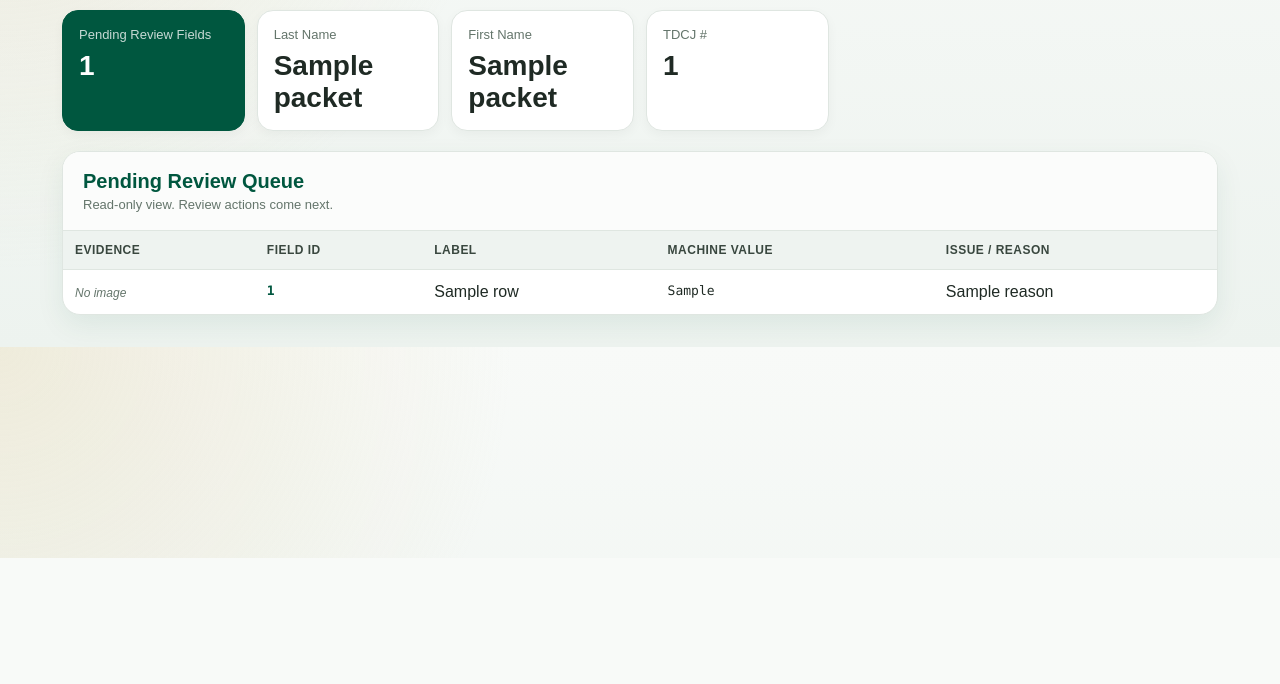
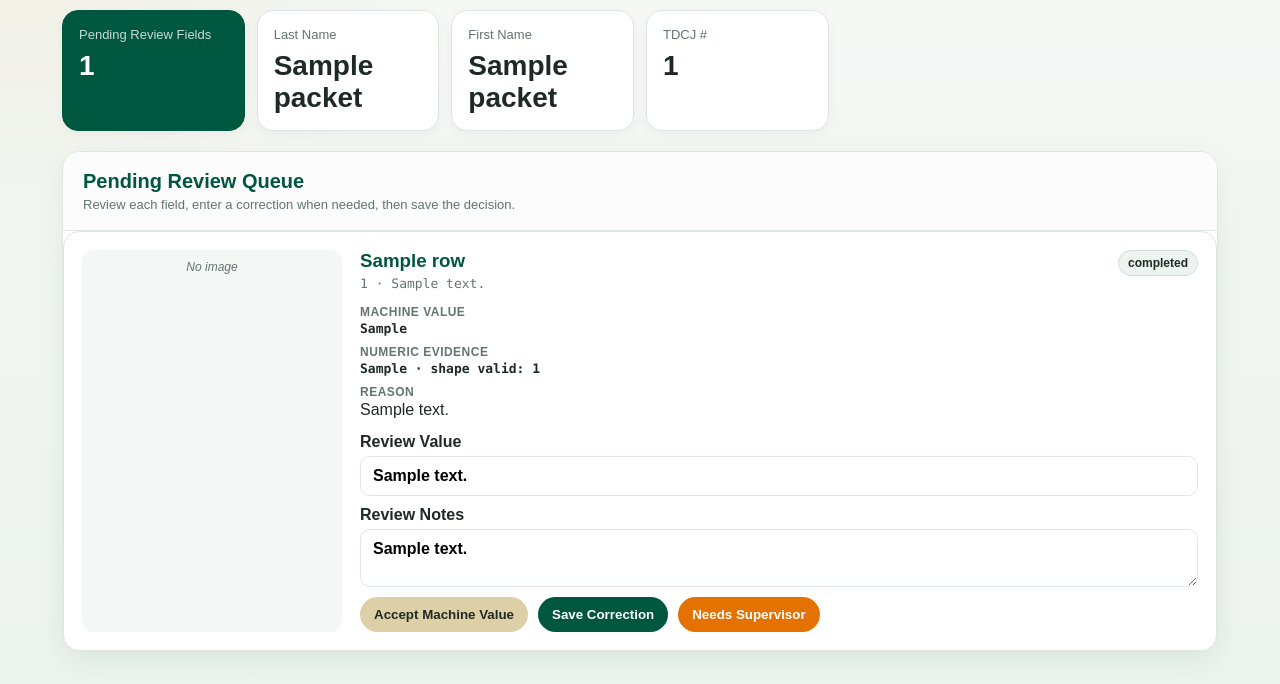
Before and after one commit to therealjoshhayes-a11y/LSCO-Windham-College-Application-Processor, a Flask app: template src/lsco_tdcj_intake/review_app/templates/packet.html in a window 1280 px wide. Shown: the part 242-926 px from the top of the page. Before the commit the page ends 800 px from the top, so only its background shows below. Run offline with Flask 3, Linux system fonts and the light colour scheme; the template is opened without the code that fills it: most values are stand-ins (such as "Sample title", 1, 10 or a date in 2020).

Commit message:
Add reviewer action card layout

```diff
--- a/src/lsco_tdcj_intake/review_app/static/review.css
+++ b/src/lsco_tdcj_intake/review_app/static/review.css
@@ -327,3 +327,138 @@ tr:last-child td {
     font-size: 12px;
     font-style: italic;
 }
+.review-list {
+    display: grid;
+    gap: 18px;
+}
+
+.review-card {
+    display: grid;
+    grid-template-columns: 260px minmax(0, 1fr);
+    gap: 18px;
+    padding: 18px;
+    border: 1px solid var(--line);
+    border-radius: 16px;
+    background: var(--white);
+}
+
+.review-evidence {
+    display: flex;
+    align-items: flex-start;
+    justify-content: center;
+    min-height: 120px;
+    background: var(--soft);
+    border-radius: 12px;
+    padding: 10px;
+}
+
+.evidence-thumb-large {
+    display: block;
+    width: 100%;
+    max-height: 220px;
+    object-fit: contain;
+    background: white;
+    border: 1px solid var(--line);
+    border-radius: 10px;
+    padding: 4px;
+}
+
+.review-main {
+    display: grid;
+    gap: 14px;
+}
+
+.review-heading {
+    display: flex;
+    justify-content: space-between;
+    gap: 12px;
+    align-items: flex-start;
+}
+
+.review-heading h3 {
+    margin: 0 0 4px 0;
+    color: var(--lsco-green);
+}
+
+.review-heading p {
+    margin: 0;
+    color: var(--muted);
+    font-size: 13px;
+}
+
+.review-values {
+    display: grid;
+    gap: 8px;
+}
+
+.field-label {
+    display: block;
+    color: var(--muted);
+    font-size: 12px;
+    font-weight: 700;
+    text-transform: uppercase;
+    letter-spacing: 0.04em;
+}
+
+.review-values p {
+    margin: 2px 0 0 0;
+}
+
+.review-form {
+    display: grid;
+    gap: 10px;
+}
+
+.review-form label {
+    display: grid;
+    gap: 5px;
+    color: var(--ink);
+    font-weight: 700;
+}
+
+.review-form input,
+.review-form textarea {
+    width: 100%;
+    box-sizing: border-box;
+    border: 1px solid var(--line);
+    border-radius: 10px;
+    padding: 10px 12px;
+    font: inherit;
+}
+
+.review-actions {
+    display: flex;
+    flex-wrap: wrap;
+    gap: 10px;
+}
+
+.primary-button,
+.secondary-button,
+.warning-button {
+    border: 0;
+    border-radius: 999px;
+    padding: 10px 14px;
+    font-weight: 800;
+    cursor: pointer;
+}
+
+.primary-button {
+    background: var(--lsco-green);
+    color: white;
+}
+
+.secondary-button {
+    background: var(--lsco-tan);
+    color: var(--ink);
+}
+
+.warning-button {
+    background: var(--lsco-orange);
+    color: white;
+}
+
+@media (max-width: 850px) {
+    .review-card {
+        grid-template-columns: 1fr;
+    }
+}
--- a/src/lsco_tdcj_intake/review_app/templates/packet.html
+++ b/src/lsco_tdcj_intake/review_app/templates/packet.html
@@ -55,28 +55,18 @@
             <div class="table-header">
                 <div>
                     <h2>Pending Review Queue</h2>
-                    <p>Read-only view. Review actions come next.</p>
+                    <p>Review each field, enter a correction when needed, then save the decision.</p>
                 </div>
             </div>
 
-            <table>
-                <thead>
-                    <tr>
-                        <th>Evidence</th>
-                        <th>Field ID</th>
-                        <th>Label</th>
-                        <th>Machine Value</th>
-                        <th>Issue / Reason</th>
-                    </tr>
-                </thead>
-                <tbody>
+            <div class="review-list">
                 {% for row in review_rows %}
-                    <tr>
-                        <td>
+                <article class="review-card">
+                    <div class="review-evidence">
                         {% if row.evidence_relative_path %}
                             <a href="{{ url_for('packet_file', packet_id=packet.packet_id, relative_path=row.evidence_relative_path) }}" target="_blank">
                                 <img
-                                        class="evidence-thumb"
+                                    class="evidence-thumb-large"
                                     src="{{ url_for('packet_file', packet_id=packet.packet_id, relative_path=row.evidence_relative_path) }}"
                                     alt="Evidence crop for {{ row.field_id }}"
                                 >
@@ -84,21 +74,73 @@
                         {% else %}
                             <span class="no-evidence">No image</span>
                         {% endif %}
-                        </td>
-                        <td class="mono packet-id">{{ row.field_id }}</td>
-                        <td>{{ row.label or row.field_label or row.name }}</td>
-                        <td class="mono">
-                            {{ row.machine_value or row.ocr_value or row.suggested_value or row.value }}
-                        </td>
-                        <td>{{ row.reason or row.review_reason or row.status or row.issue }}</td>
-                    </tr>
+                    </div>
+
+                    <div class="review-main">
+                        <div class="review-heading">
+                            <div>
+                                <h3>{{ row.label or row.field_label or row.name or row.field_id }}</h3>
+                                <p class="mono">{{ row.field_id }} · {{ row.review_source }}</p>
+                            </div>
+                            <span class="status-pill review">{{ row.status }}</span>
+                        </div>
+
+                        <div class="review-values">
+                            <div>
+                                <span class="field-label">Machine Value</span>
+                                <strong class="mono">{{ row.machine_value }}</strong>
+                            </div>
+                            {% if row.numeric_fullfield_digits %}
+                            <div>
+                                <span class="field-label">Numeric Evidence</span>
+                                <strong class="mono">
+                                    {{ row.numeric_fullfield_digits }}
+                                    {% if row.numeric_shape_valid %}
+                                        · shape valid: {{ row.numeric_shape_valid }}
+                                    {% endif %}
+                                </strong>
+                            </div>
+                            {% endif %}
+                            <div>
+                                <span class="field-label">Reason</span>
+                                <p>{{ row.notes }}</p>
+                            </div>
+                        </div>
+
+                        <form class="review-form" method="post" action="#">
+                            <input type="hidden" name="field_id" value="{{ row.field_id }}">
+
+                            <label>
+                                Review Value
+                                <input
+                                    type="text"
+                                    name="review_value"
+                                    value="{{ row.review_value }}"
+                                    placeholder="Enter corrected/approved value"
+                                >
+                            </label>
+
+                            <label>
+                                Review Notes
+                                <textarea
+                                    name="review_notes"
+                                    rows="2"
+                                    placeholder="Optional reviewer note"
+                                >{{ row.review_notes }}</textarea>
+                            </label>
+
+                            <div class="review-actions">
+                                <button type="button" class="secondary-button">Accept Machine Value</button>
+                                <button type="button" class="primary-button">Save Correction</button>
+                                <button type="button" class="warning-button">Needs Supervisor</button>
+                            </div>
+                        </form>
+                    </div>
+                </article>
                 {% else %}
-                    <tr>
-                        <td colspan="5" class="empty">No pending review rows found for this packet.</td>
-                    </tr>
+                <div class="empty">No pending review rows found for this packet.</div>
                 {% endfor %}
-                </tbody>
-            </table>
+            </div>
         </section>
     </main>
 </body>
```
Lines whose indentation alone changed are shown as unchanged.
